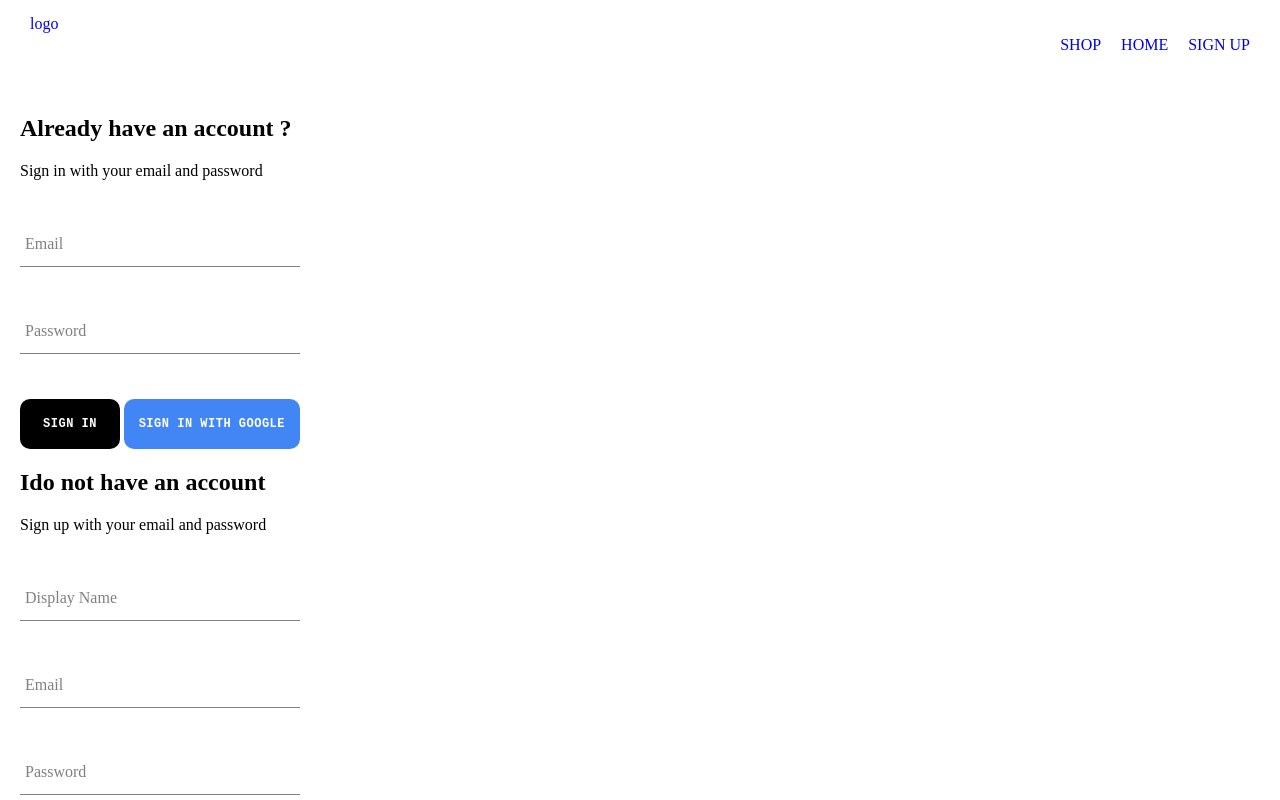
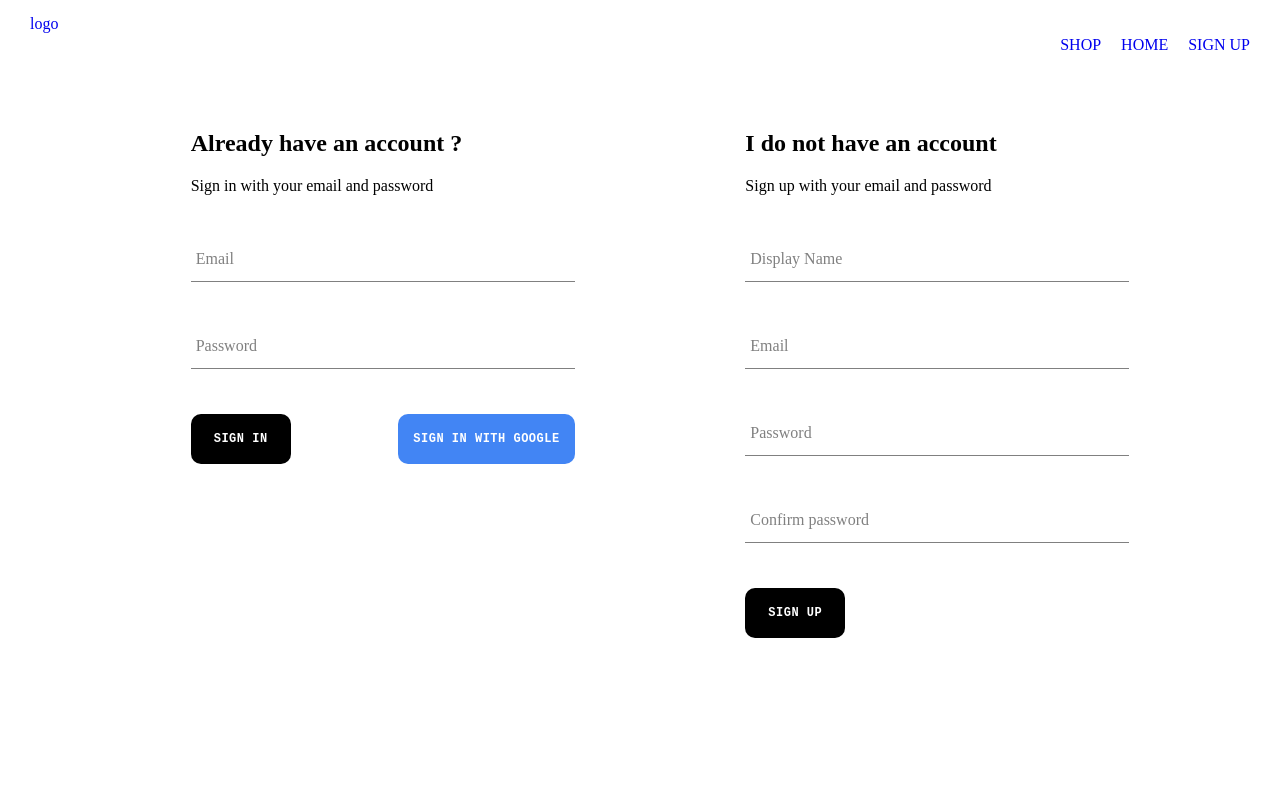
Before and after one commit to stephen-donga/e-commerce-website, a React (Create React App) app: page /sign in a window 1280 px wide. Shown: the top 800 px of the page. Built offline with nearby package versions, Linux system fonts and the light colour scheme; no server answers.

Commit message:
Handling google auth user authentication

```diff
--- a/src/App.js
+++ b/src/App.js
@@ -31,7 +31,8 @@ class App extends React.Component {
             id:snapShot.id,
             ...snapShot.data()
           }
-        })
+        });
+        console.log(this.state)
         })
       }
       this.setState({currentUser:userAuth})
--- a/src/components/sign-in/SignIn.js
+++ b/src/components/sign-in/SignIn.js
@@ -23,7 +23,7 @@ class SignIn extends React.Component {
 
       handleChange = (e) =>{
           const {value, name} = e.target;
-          this.setState[name]= value;
+          this.setState({[name] : value});
 
     }
 
--- a/src/components/sign-in/sign-in.scss
+++ b/src/components/sign-in/sign-in.scss
@@ -1,5 +1,5 @@
 .sign-in{
-    width:280px;
+    width:30vw;
     display:flex;
     flex-direction: column;
 
--- a/src/components/sign-up/SignUp.js
+++ b/src/components/sign-up/SignUp.js
@@ -19,14 +19,17 @@ class SignUp extends React.Component {
 
     handleSubmit = async (event)=>{
         event.preventDefault();
-        const {displayNamme, email, password, confirmPassword} = this.state;
-        if(password !== confirmPassword){
+        alert('in before')
+
+        // const {displayNamme, email, password, confirmPassword} = this.state;
+        if(this.state.password !== this.state.confirmPassword){
             alert('Passwords don\'t match')
             return;
         }
         try{
-            const {user}=await auth.createUserWithEmailAndPassword(email, password);
-            await createUserProfileDocument(user,{displayNamme});
+
+            const {user} = await auth.createUserWithEmailAndPassword(this.state.email, this.state.password);
+            await createUserProfileDocument(user,this.state.displayNamme);
 
             this.setState({
                 displayNamme:"",
@@ -46,18 +49,16 @@ class SignUp extends React.Component {
 
     render(){
         const {displayNamme, email, password, confirmPassword} = this.state;
-        const {handleChange} = this.handleChange
-        const {handleSubmit} =this.handleSubmit
         return (
             <div className="sign-up">
-                <h2>Ido not have an account</h2>
+                <h2>I do not have an account</h2>
                 <span>Sign up with your  email and password</span>
-                <form onSubmit={handleSubmit}>
+                <form onSubmit={this.handleSubmit}>
                     <FormInput
                         type="text"
                         name="displayName"
                         value={displayNamme}
-                        onChange={handleChange}
+                        onChange={this.handleChange}
                         label='Display Name'
                         required>
 
@@ -66,7 +67,7 @@ class SignUp extends React.Component {
                         type="text"
                         name="email"
                         value={email}
-                        onChange={handleChange}
+                        onChange={this.handleChange}
                         label='Email'
                         required>
 
@@ -75,7 +76,7 @@ class SignUp extends React.Component {
                         type="password"
                         name="password"
                         value={password}
-                        onChange={handleChange}
+                        onChange={this.handleChange}
                         label=' Password'
                         required>
 
@@ -84,10 +85,9 @@ class SignUp extends React.Component {
                         type="password"
                         name="confirmPassword"
                         value={confirmPassword}
-                        onChange={handleChange}
+                        onChange={this.handleChange}
                         label='Confirm password'
                         required>
-
                     </FormInput>
                     <Button type='submit'>Sign up</Button>
                 </form>
--- a/src/components/sign-up/sign-up.scss
+++ b/src/components/sign-up/sign-up.scss
@@ -1,5 +1,5 @@
 .sign-up{
-    width:280px;
+    width:30vw;
     display: flex;
     flex-direction: column;
     .title{
--- a/src/components/signing-in-up/SignInAndUp.js
+++ b/src/components/signing-in-up/SignInAndUp.js
@@ -1,4 +1,6 @@
 import React from 'react'
+
+import './sign-in-and-up.scss'
 
 import SignIn from '../sign-in/SignIn'
 import SignUp from '../sign-up/SignUp'
--- a/src/components/signing-in-up/sign-in-and-up.scss
+++ b/src/components/signing-in-up/sign-in-and-up.scss
@@ -1,7 +1,7 @@
 .signup-in{
-    width:850px;
+    width:100vw;
     display: flex;
     flex-direction: row;
-    justify-content: space-between;
+    justify-content:space-evenly;
     margin:30px auto;
 }
--- a/src/firebase/firbase.utils.js
+++ b/src/firebase/firbase.utils.js
@@ -12,7 +12,7 @@ const config = {
   messagingSenderId: "991006288476",
   appId: "1:991006288476:web:42b546d1fae01d44af1499",
   measurementId: "G-THLX995S7S"
-  }
+};
 
   export const createUserProfileDocument = async(userAuth, additionalData)=>{
     if(!userAuth) return;
@@ -40,7 +40,7 @@ const config = {
   export const firestore = firebase.firestore();
 
   const provider = new firebase.auth.GoogleAuthProvider();
-  provider.setCustomParameters({prompt:'select_account'});
+  provider.setCustomParameters({ prompt:'select_account'});
   export const signInWithGoogle = ()=> auth.signInWithPopup(provider);
 
   export default firebase;
```
Also changed, not shown: 1 other file (tests, documents, lock files or other folders). Lines whose indentation alone changed are shown as unchanged.
